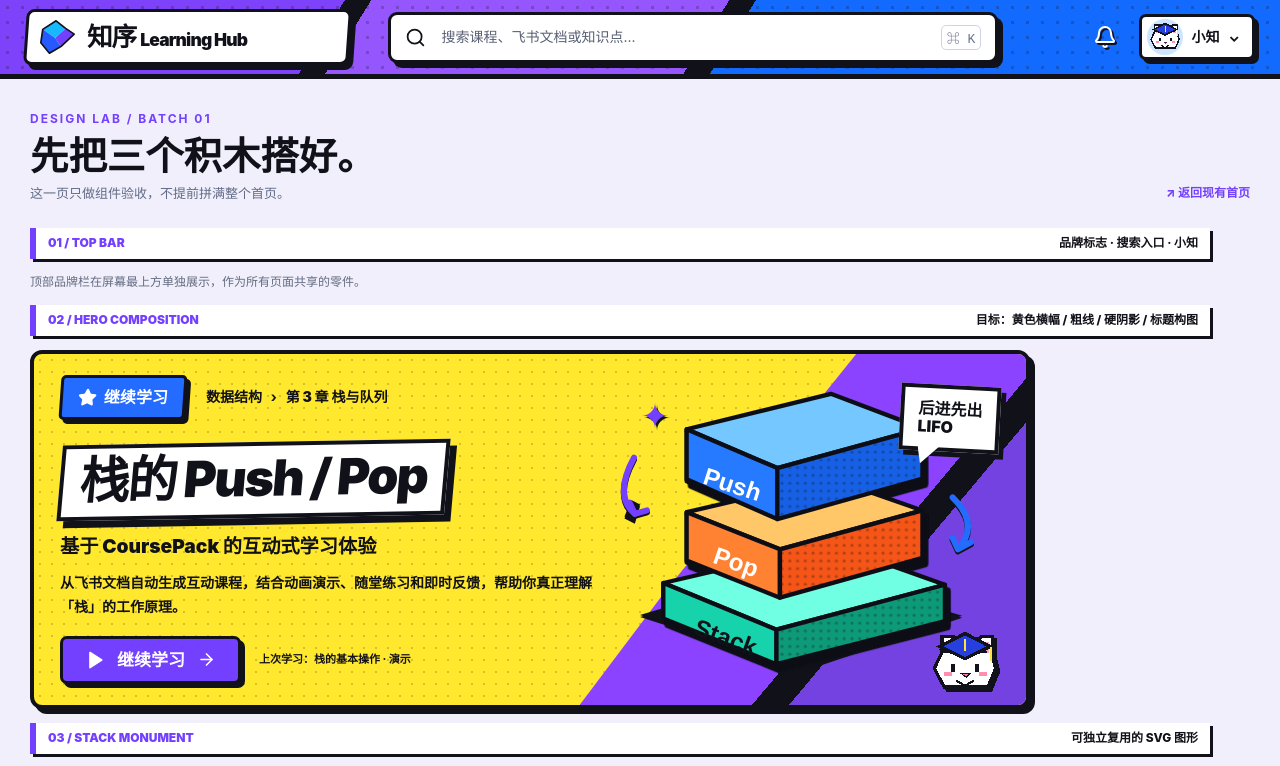
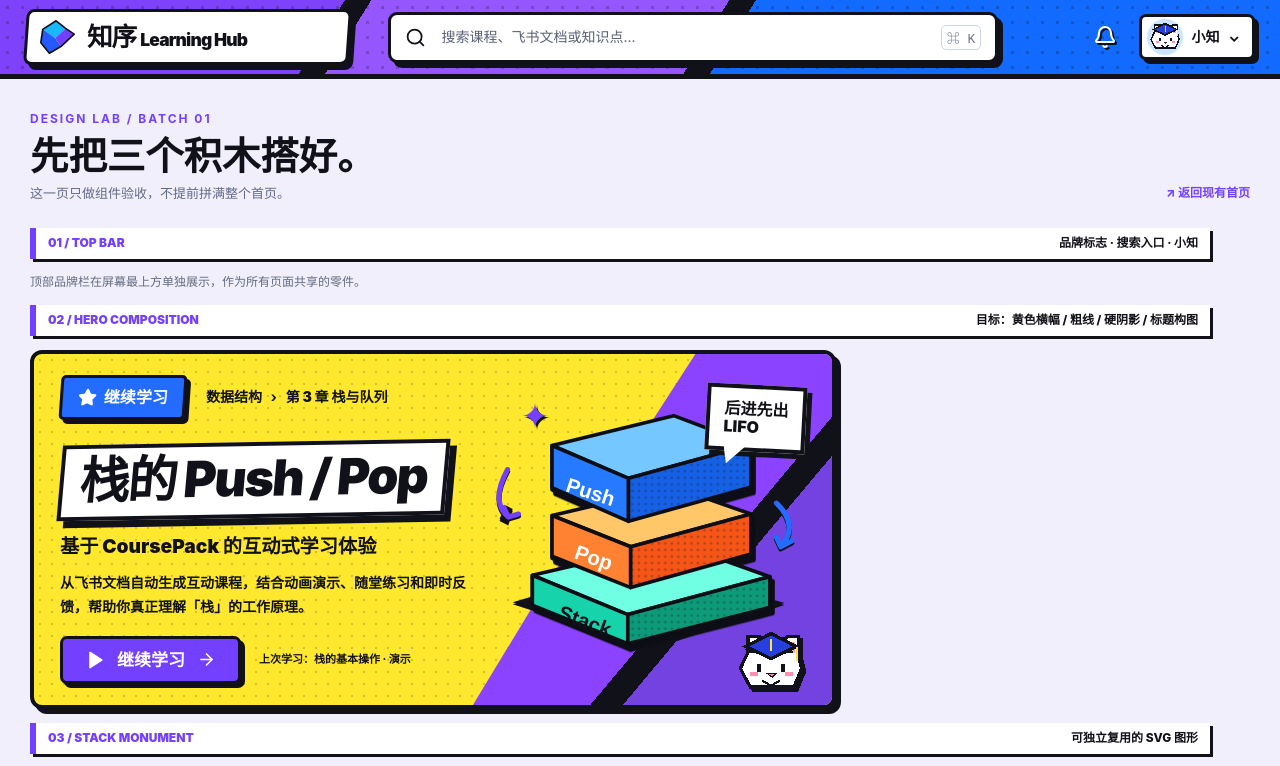
Before and after one commit to colddreamxiaowd/ContinueLeanringWithAI, a Next.js app in the folder web/: page /ui-lab/blocks in a window 1280 px wide. Shown: the top 766 px of the page. Built offline with nearby package versions, Linux system fonts and the light colour scheme.

Commit message:
style(ui-lab): size isolated hero to the 806px reference-card width

```diff
--- a/web/src/app/ui-lab/blocks/page.module.css
+++ b/web/src/app/ui-lab/blocks/page.module.css
@@ -8,7 +8,7 @@
 .blockTop{width:100%;max-width:1180px;display:flex;justify-content:space-between;align-items:center;gap:15px;
  border-left:6px solid #7440ff;padding:6px 12px;background:#fff;box-shadow:3px 3px 0 #111119;font-size:12px;font-weight:800}
 .blockTop span:first-child{font-weight:1000;color:#7440ff}
-.info{font-size:12px;color:#656c80}.stage>section{width:min(100%,1000px)}
+.info{font-size:12px;color:#656c80}.stage>section{width:min(100%,806px)}
 .artStage{display:grid;grid-template-columns:minmax(0,420px) minmax(230px,1fr);align-items:center;gap:35px;
  width:min(100%,950px);background:#ffe342;border:4px solid #111119;box-shadow:5px 5px 0 #111119;
  padding:18px 28px;border-radius:9px}
```
